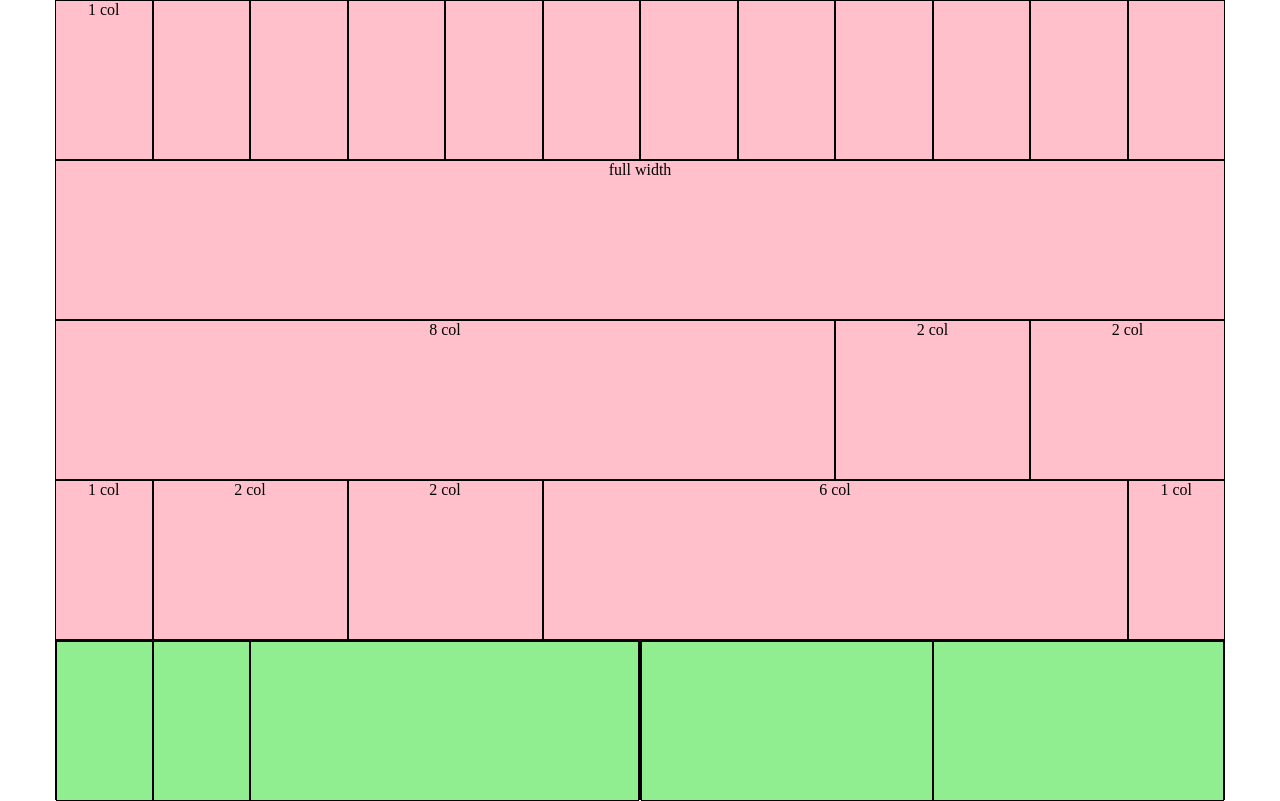
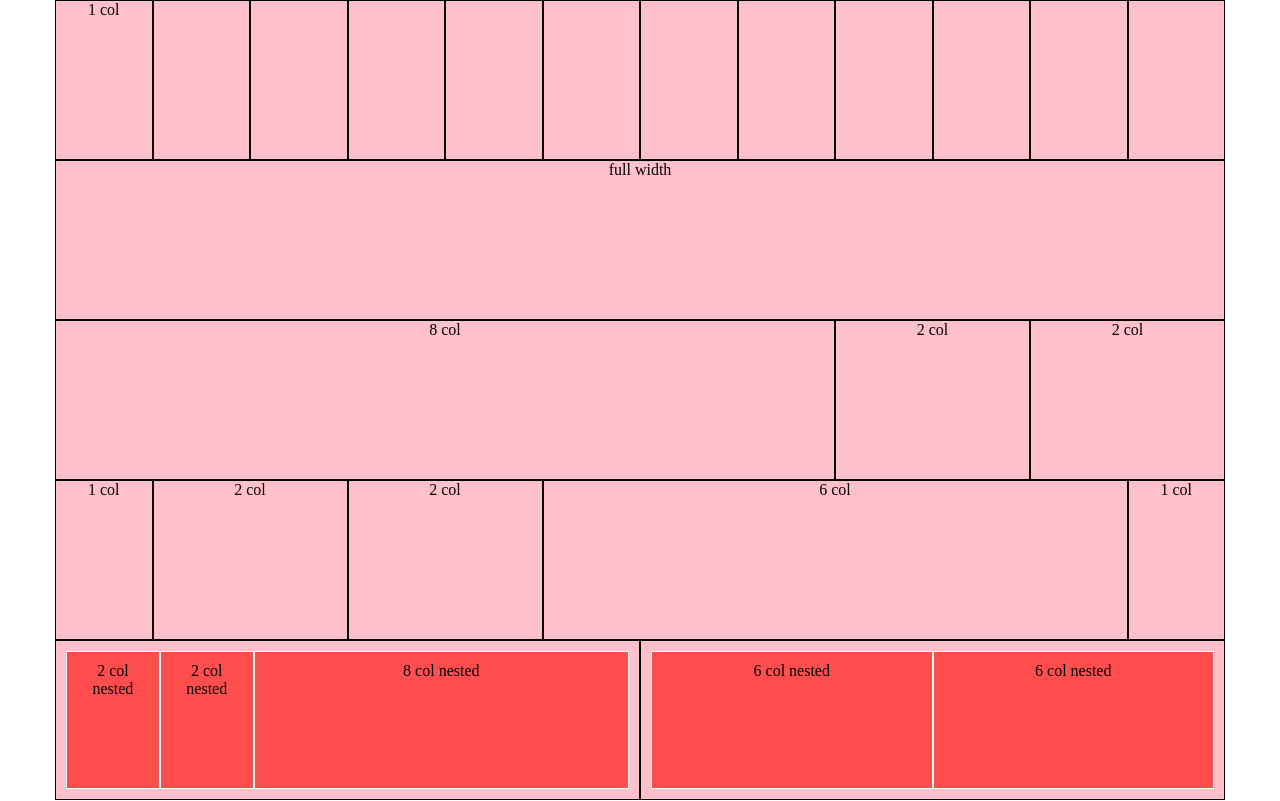
Before and after one commit to glSpisto-92/html-css-12bool, a plain HTML site: page index.html in a window 1280 px wide. Drawn offline with Linux system fonts and the light colour scheme.

Commit message:
inseriti annidamenti e colori

```diff
--- a/css/12bool.css
+++ b/css/12bool.css
@@ -21,12 +21,12 @@
 .debug .col-1, .debug .col-2, .debug .col-3, .debug .col-4, .debug .col-5, .debug .col-6,
 .debug .col-7, .debug .col-8, .debug .col-9, .debug .col-10, .debug .col-11, .debug .col-12{
   border: 1px solid black;
-  height: 160px;
 }
 
 /* sezione colonne 12bool */
 [class*= 'col-'] {
   float: left;
+  height: 160px;
 }
 
 .col-1{
--- a/css/style.css
+++ b/css/style.css
@@ -1,9 +1,20 @@
 /* property box color */
 .color{
-  background: lightgreen;
+  background: #ff4d4d;
 }
 
 .container{
   text-align: center;
   background: pink;
+  position: relative;
 }
+
+.pad{
+  padding: 10px;
+}
+
+.col-6 [class*='col-'] {
+  height: 100%;
+  border: 1px solid white;
+  padding: 10px;
+}
--- a/index.html
+++ b/index.html
@@ -42,16 +42,16 @@
     <div class="col-1">1 col</div>
 
     <!-- colonne nidificate -->
-      <div class="col-6 pad">
-        <div class="col-2 color"></div>
-        <div class="col-2 color"></div>
-        <div class="col-8 color"></div>
-      </div>
+    <div class="col-6 pad">
+      <div class="col-2 color">2 col nested</div>
+      <div class="col-2 color">2 col nested</div>
+      <div class="col-8 color">8 col nested</div>
+    </div>
 
-      <div class="col-6 pad">
-        <div class="col-6 color"></div>
-        <div class="col-6 color"></div>
-      </div>
+    <div class="col-6 pad">
+      <div class="col-6 color">6 col nested</div>
+      <div class="col-6 color">6 col nested</div>
     </div>
+  </div>
 </body>
 </html>
```
